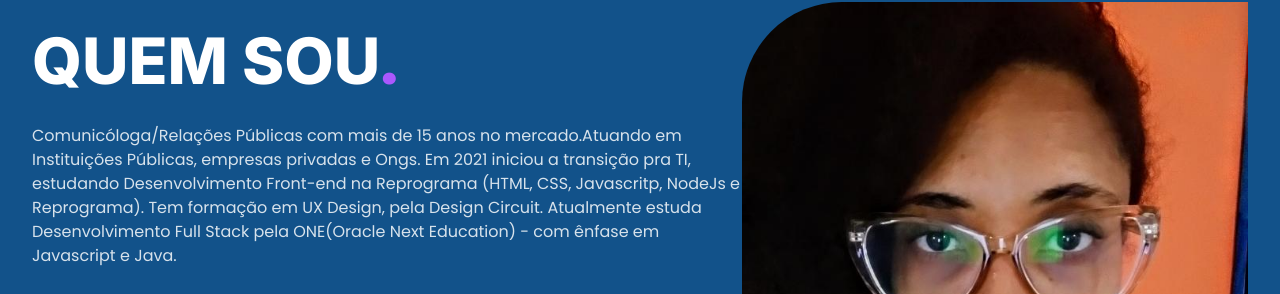
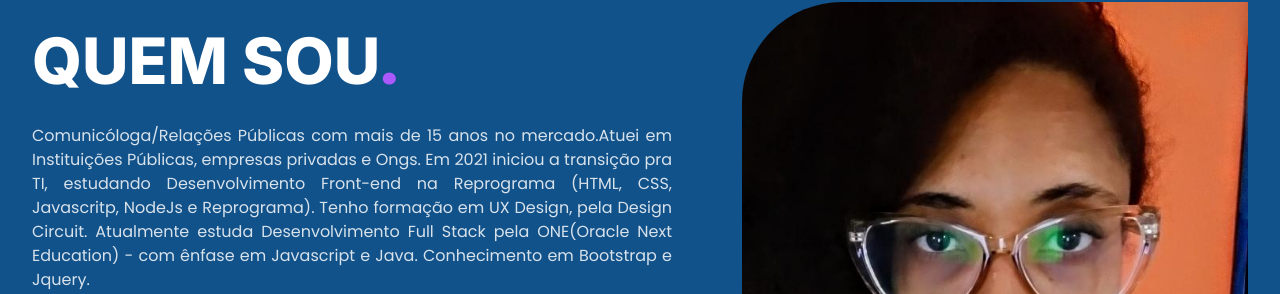
Before and after one commit to jaquelinedealmeida/beacademy-devstart-frontend-myportfolio, a plain HTML site: page index.html in a window 1280 px wide. Shown: the part 1704-1998 px from the top of the page. Drawn offline with nearby package versions, Linux system fonts and the light colour scheme; files whose address does not match are found by name.

Commit message:
alinhamento de texto aboutme

```diff
--- a/assents/css/style.css
+++ b/assents/css/style.css
@@ -218,6 +218,8 @@ header .container nav .menu-social img:hover {
   font-size: 1.6rem;
   color: rgba(255, 255, 255, 0.83);
   margin-top: 2.4rem;
+  text-align: justify;
+  padding-right: 7rem;
 }
 
 .s-about .container .about-me ul {
--- a/index.html
+++ b/index.html
@@ -151,9 +151,11 @@
           <div class="about-me">
             <h2>QUEM SOU<span>.</span></h2>
             <p>
-              Comunicóloga/Relações Públicas com mais de 15 anos no mercado.Atuando em Instituições Públicas, empresas privadas e Ongs. Em 2021 iniciou a transição pra TI, estudando Desenvolvimento Front-end na Reprograma (HTML, CSS, Javascritp, NodeJs e Reprograma).
-              Tem formação em UX Design, pela Design Circuit.
+              Comunicóloga/Relações Públicas com mais de 15 anos no mercado.Atuei em Instituições Públicas, empresas privadas e Ongs.
+              Em 2021 iniciou a transição pra TI, estudando Desenvolvimento Front-end na Reprograma (HTML, CSS, Javascritp, NodeJs e Reprograma).
+              Tenho formação em UX Design, pela Design Circuit.
               Atualmente estuda Desenvolvimento Full Stack pela ONE(Oracle Next Education) - com ênfase em Javascript e Java.
+              Conhecimento em Bootstrap e Jquery.
             </p>
             <ul>
               <li>
```
